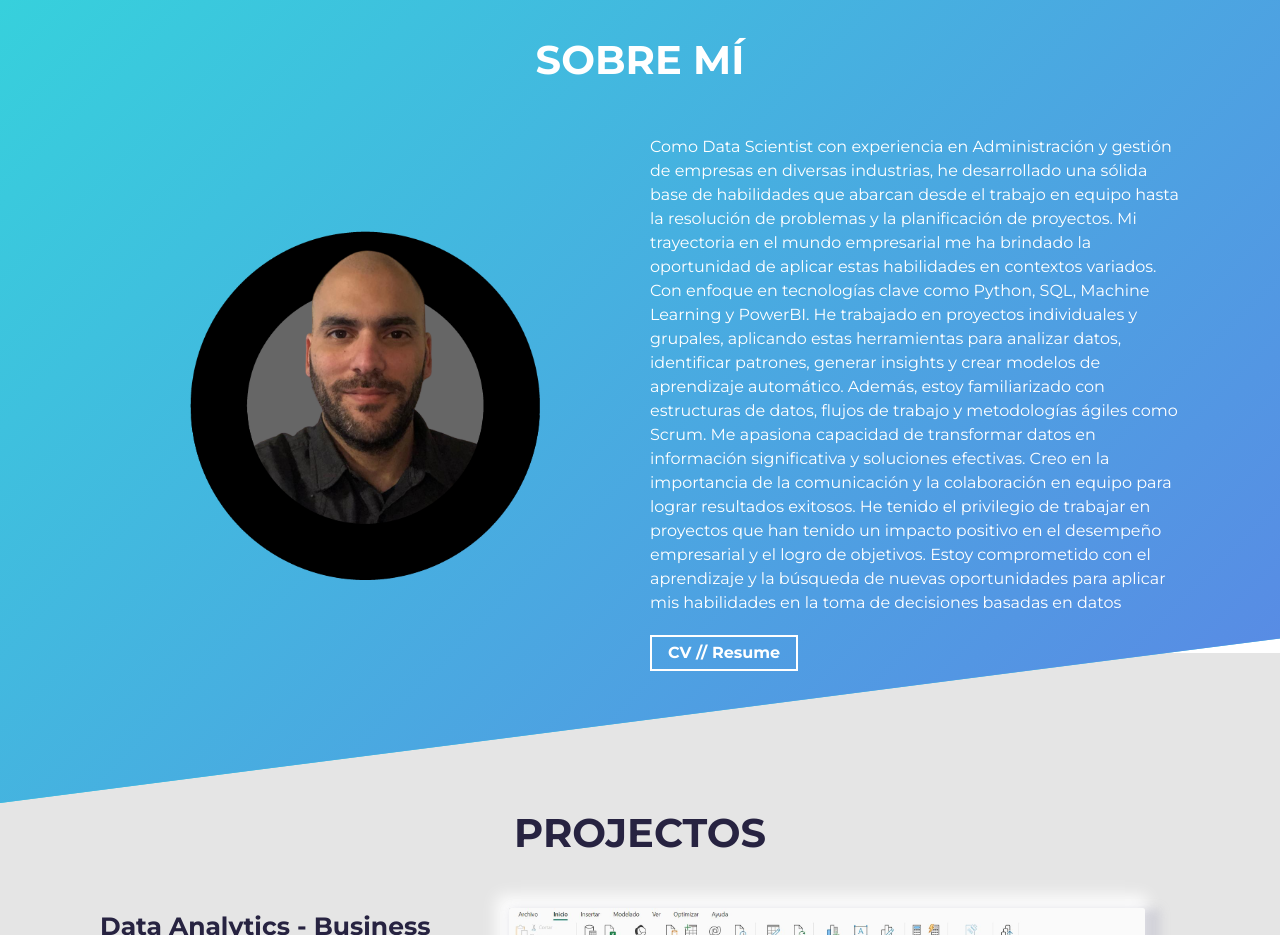
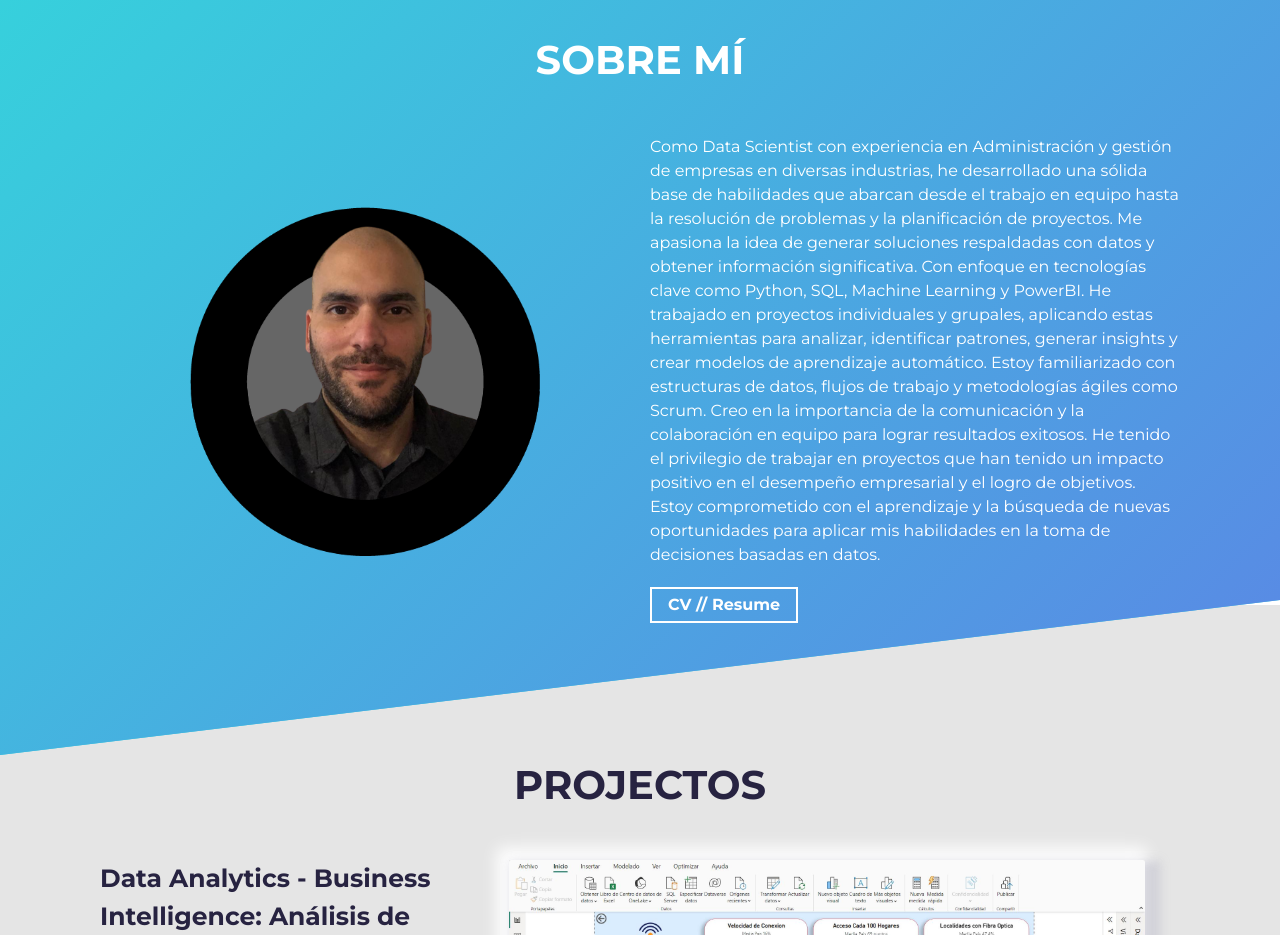
Before and after one commit to VacaColl18/vacacoll18.github.io, a plain HTML site: page index.html in a window 1280 px wide. Shown: the part 820-1755 px from the top of the page. Drawn offline with Linux system fonts and the light colour scheme.

Commit message:
Modificacion About-Me

```diff
--- a/index.html
+++ b/index.html
@@ -126,10 +126,10 @@ Have fun creating your portfolio on this template!!! -->
           </div>
           <div class="about-wrapper__info">
             <p class="about-wrapper__info-text">
-              Como Data Scientist con experiencia en Administración y gestión de empresas en diversas industrias, he desarrollado una sólida base de habilidades que abarcan desde el trabajo en equipo hasta la resolución de problemas y la planificación de proyectos. Mi trayectoria en el mundo empresarial me ha brindado la oportunidad de aplicar estas habilidades en contextos variados.
-              Con enfoque en tecnologías clave como Python, SQL, Machine Learning y PowerBI. He trabajado en proyectos individuales y grupales, aplicando estas herramientas para analizar datos, identificar patrones, generar insights y crear modelos de aprendizaje automático. Además, estoy familiarizado con estructuras de datos, flujos de trabajo y metodologías ágiles como Scrum.
-              Me apasiona capacidad de transformar datos en información significativa y soluciones efectivas. Creo en la importancia de la comunicación y la colaboración en equipo para lograr resultados exitosos.
-              He tenido el privilegio de trabajar en proyectos que han tenido un impacto positivo en el desempeño empresarial y el logro de objetivos. Estoy comprometido con el aprendizaje  y la búsqueda de nuevas oportunidades para aplicar mis habilidades en la toma de decisiones basadas en datos
+              Como Data Scientist con experiencia en Administración y gestión de empresas en diversas industrias, he desarrollado una sólida base de habilidades que abarcan desde el trabajo en equipo hasta la resolución de problemas y la planificación de proyectos. Me apasiona la idea de generar soluciones respaldadas con datos y obtener información significativa. Con enfoque en tecnologías clave como Python, SQL, Machine Learning y PowerBI.
+              He trabajado en proyectos individuales y grupales, aplicando estas herramientas para analizar, identificar patrones, generar insights y crear modelos de aprendizaje automático.
+              Estoy familiarizado con estructuras de datos, flujos de trabajo y metodologías ágiles como Scrum. Creo en la importancia de la comunicación y la colaboración en equipo para lograr resultados exitosos.
+              He tenido el privilegio de trabajar en proyectos que han tenido un impacto positivo en el desempeño empresarial y el logro de objetivos. Estoy comprometido con el aprendizaje y la búsqueda de nuevas oportunidades para aplicar mis habilidades en la toma de decisiones basadas en datos.
             </p>
             <span class="about-wrapper__cta">
               <a href="assets/CV Maxi - Data Scientist.pdf" class="cta-btn cta-btn--resume">CV // Resume</a>
```
